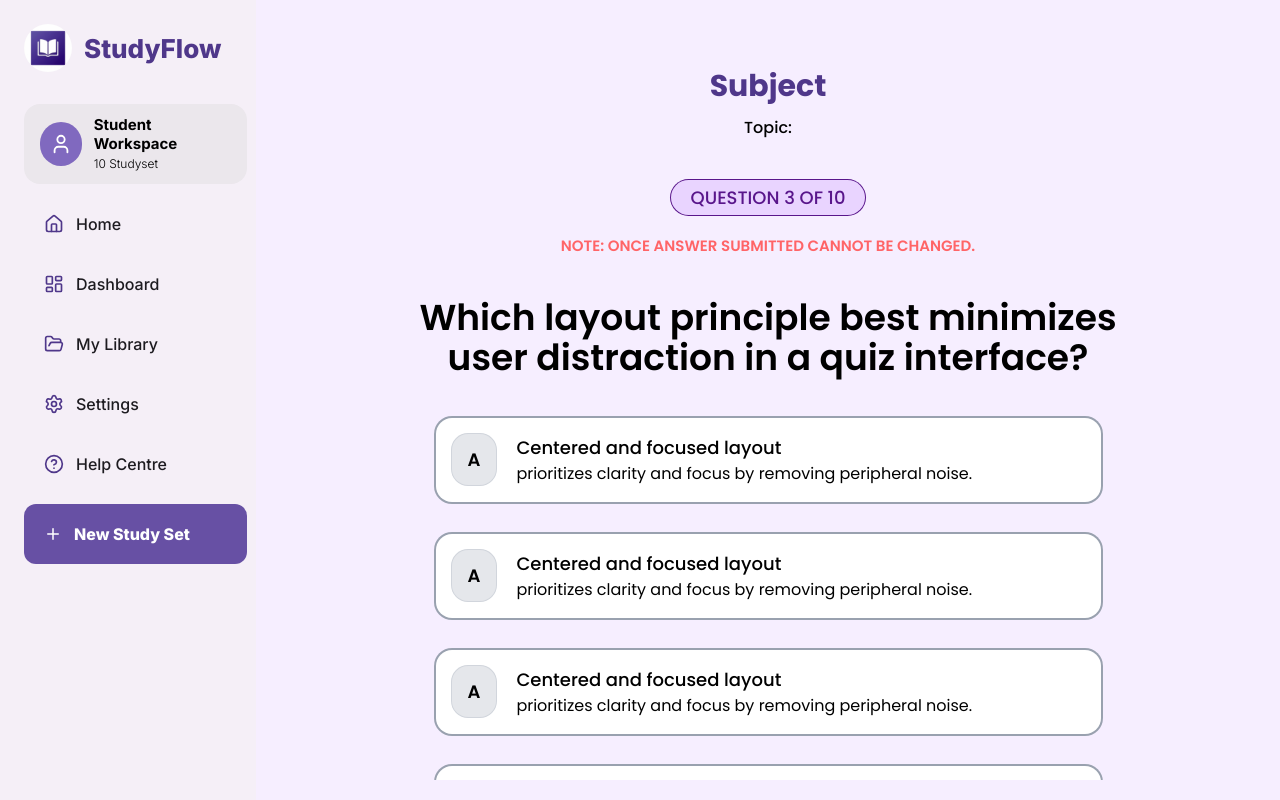
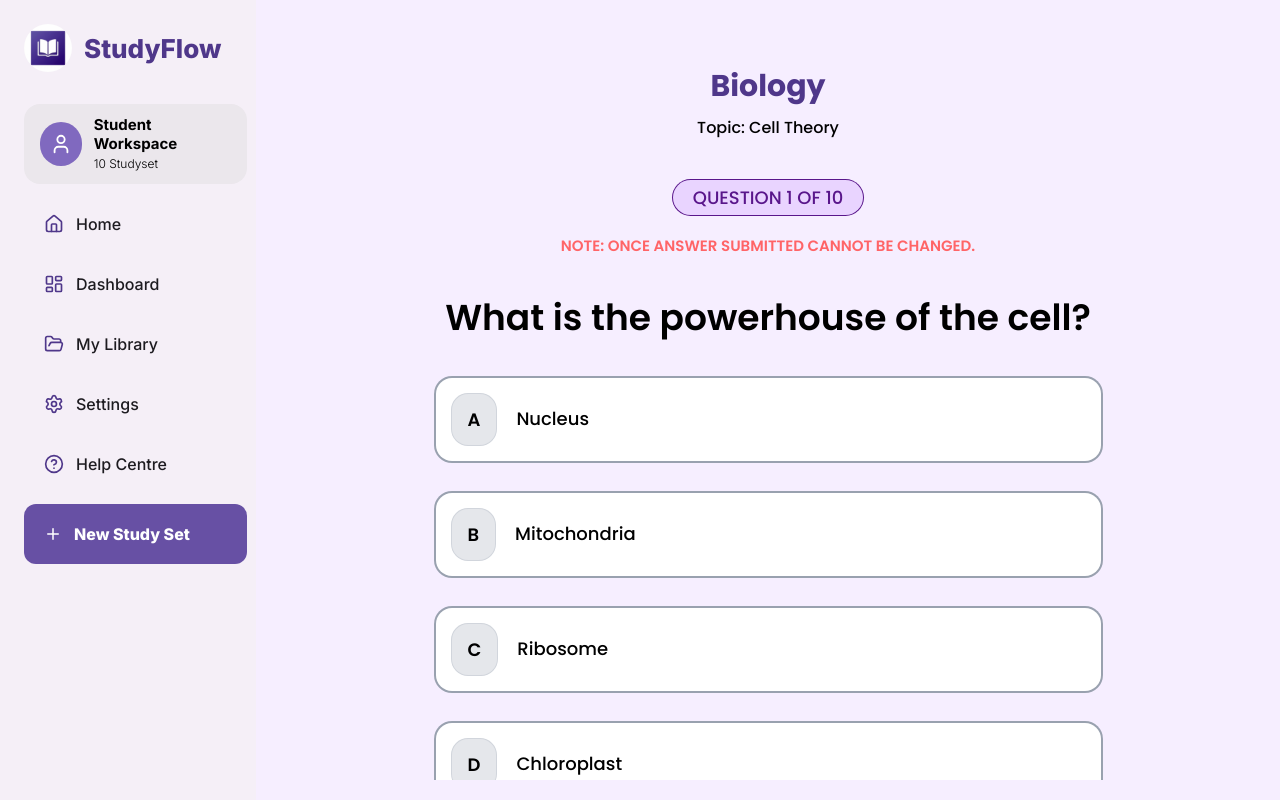
Before and after one commit to omkar-2225/StudyFlow-react, a React (Vite) app: page /quiz in a window 1280 px wide. Built offline with nearby package versions, Linux system fonts and the light colour scheme.

Commit message:
Quiz page completed

```diff
--- a/src/StudyFlowComp/Quiz/Quiz.jsx
+++ b/src/StudyFlowComp/Quiz/Quiz.jsx
@@ -1,52 +1,217 @@
 import { LucideBadgeQuestionMark, MoveRight } from 'lucide-react'
-import React from 'react'
+import React, { use, useState } from 'react'
 
 function Quiz() {
+
+  const quizzes = [
+  {
+    id: 1,
+    subject: "Biology",
+    topic: "Cell Theory",
+    questions: [
+      {
+        id: 1,
+        question: "What is the powerhouse of the cell?",
+        options: [
+          "Nucleus",
+          "Mitochondria",
+          "Ribosome",
+          "Chloroplast"
+        ],
+        correctAnswer: 1,
+        explanation: "Mitochondria produce ATP, the cell's energy currency."
+      },
+      {
+        id: 2,
+        question: "Who proposed the Cell Theory?",
+        options: [
+          "Charles Darwin",
+          "Matthias Schleiden and Theodor Schwann",
+          "Albert Einstein",
+          "Isaac Newton"
+        ],
+        correctAnswer: 1,
+        explanation: "Matthias Schleiden and Theodor Schwann proposed Cell Theory."
+      },
+      {
+        id: 3,
+        question: "What is the basic unit of life?",
+        options: [
+          "Atom",
+          "Molecule",
+          "The cell",
+          "Organism"
+        ],
+        correctAnswer: 2,
+        explanation: "The cell is the basic unit of life."
+      },
+      {
+        id: 4,
+        question: "Which organelle contains genetic material?",
+        options: [
+          "Mitochondria",
+          "Ribosome",
+          "The nucleus",
+          "Chloroplast"
+        ],
+        correctAnswer: 2,
+        explanation: "The nucleus contains genetic material (DNA)."
+      },
+      {
+        id: 5,
+        question: "Which cell organelle is responsible for protein synthesis?",
+        options: [
+          "Golgi apparatus",
+          "Ribosomes",
+          "Endoplasmic Reticulum",
+          "Nucleolus"
+        ],
+        correctAnswer: 1,
+        explanation: "Ribosomes are responsible for protein synthesis."
+      },
+      {
+        id: 6,
+        question: "What is the function of the cell membrane?",
+        options: [
+          "Energy production",
+          "Protein synthesis",
+          "Controls movement of substances into and out of the cell",
+          "Storage of genetic material"
+        ],
+        correctAnswer: 2,
+        explanation: "The cell membrane controls what enters and exits the cell."
+      },
+      {
+        id: 7,
+        question: "Which cells lack a nucleus?",
+        options: [
+          "Eukaryotic cells",
+          "Plant cells",
+          "Prokaryotic cells",
+          "Animal cells"
+        ],
+        correctAnswer: 2,
+        explanation: "Prokaryotic cells lack a nucleus."
+      },
+      {
+        id: 8,
+        question: "What is cytoplasm?",
+        options: [
+          "A membrane surrounding the cell",
+          "A jelly-like substance where organelles are suspended",
+          "The genetic material of the cell",
+          "A transport protein"
+        ],
+        correctAnswer: 1,
+        explanation: "Cytoplasm is a gel-like substance containing organelles."
+      },
+      {
+        id: 9,
+        question: "Which organelle performs photosynthesis?",
+        options: [
+          "Mitochondria",
+          "Ribosome",
+          "Chloroplast",
+          "Nucleus"
+        ],
+        correctAnswer: 2,
+        explanation: "Chloroplasts perform photosynthesis in plant cells."
+      },
+      {
+        id: 10,
+        question: "Name the organelle known as the cell's transport system.",
+        options: [
+          "Golgi apparatus",
+          "Endoplasmic Reticulum (ER)",
+          "Ribosome",
+          "Lysosome"
+        ],
+        correctAnswer: 1,
+        explanation: "The Endoplasmic Reticulum (ER) transports molecules in the cell."
+      }
+    ]
+  }
+];
+
+  const [currentQuizIndex, setCurrentQuizIndex] = useState(0);
+  const [currentQuestionIndex, setCurrentQuestionIndex] = useState(0)
+
+  const [answered, setAnswered] = useState(null);
+  const [correct, setCorrect] = useState(false);
+  const [score, setScore] = useState(0);
+  const [completed, setCompleted] = useState(false);
+
+  const currentQuiz = quizzes[currentQuizIndex];
+  const currentQuestion = currentQuiz.questions[currentQuestionIndex];
+
+  const [skippedQuestions, setSkippedQuestions] = useState([]);
+
+  // optionclicked
+  const optionClicked = (index) => {
+    setAnswered(index);
+  }
+
+  // handle next
+  const handleNext = () => {
+    if(answered == null){
+      alert("Please select atleast one option.")
+      return;
+    }
+
+    if(answered === currentQuestion.correctAnswer){
+      console.log("correct answer");
+    }
+    else{
+      console.log("incorrect answer.")
+    }
+
+    // moved to next question
+    if(currentQuestionIndex < currentQuiz.questions.length - 1){
+      setCurrentQuestionIndex(currentQuestionIndex + 1);
+      setAnswered(null);
+    }
+  }
+
+  // handles skip
+  const handleSkip = () => {
+    const confirmSkip = window.confirm("Are you sure you want to skip this question??. Note: You cannot return to this question again.")
+
+    if(confirmSkip){
+      setAnswered(null);
+
+      if(currentQuestionIndex < currentQuiz.questions.length - 1){
+        setCurrentQuestionIndex(currentQuestionIndex + 1);
+      }
+    }
+  }
+
+
+
   return (
     <div className='flex flex-col w-175 justify-center items-center mx-auto font-pop -mt-15'>
 
         {/* Topic and subject name */}
-        <h2 className='text-center text-3xl font-bold text-[#4F378A] mb-3'>Subject</h2>
-        <p className='mb-10 font-medium '>Topic: </p>
+        <h2 className='text-center text-3xl font-bold text-[#4F378A] mb-3'>{currentQuiz.subject}</h2>
+        <p className='mb-10 font-medium '>Topic: {currentQuiz.topic}</p>
 
       {/* total question */}
-      <span className='mb-5 bg-purple-200 px-5 py-1 text-[18px] font-medium text-purple-900 ring-1 rounded-full'>QUESTION 3 OF 10</span>
+      <span className='mb-5 bg-purple-200 px-5 py-1 text-[18px] font-medium text-purple-900 ring-1 rounded-full'>QUESTION {currentQuestionIndex + 1} OF {currentQuiz.questions.length}</span>
 
       {/* note */}
       <p className='mb-10 font-semibold text-[15px] text-red-400'>NOTE: ONCE ANSWER SUBMITTED CANNOT BE CHANGED.</p>
 
       {/* actual question */}
-      <h2 className='text-black text-4xl font-semibold text-center mb-10'>Which layout principle best minimizes user distraction in a quiz interface?</h2>
+      <h2 className='text-black text-4xl font-semibold text-center mb-10'>{currentQuestion.question}</h2>
 
       {/* options cards */}
-      <div className='w-[95%]  mb-8 flex bg-white p-4 gap-5 rounded-2xl ring-2 ring-gray-400 justify-center items-center hover:bg-gray-100 transition-all duration-300'>
-        <h2 className='bg-gray-200 px-4 py-3 rounded-2xl font-semibold ring ring-gray-300 text-[18px]'>A</h2>
-        <div className='flex flex-wrap'>
-            <p className='font-medium text-lg'>Centered and focused layout</p>
-            <p className='font-normal'>prioritizes clarity and focus by removing peripheral noise.</p>
+      {currentQuestion.options.map((option, index) => (
+        <div key={index} onClick={() => optionClicked(index)} className={`w-[95%]  mb-8 flex bg-white p-4 gap-5 rounded-2xl ring-2 ring-gray-400 items-center hover:bg-gray-100 transition-all duration-300 cursor-pointer ${answered === index ? 'ring-[#6750A4] bg-red-400': 'ring-gray-300 bg-white hover:ring-[#6750A4]'}`}>
+          <h2 className='bg-gray-200 px-4 py-3 rounded-2xl font-semibold ring ring-gray-300 text-[18px]'>{String.fromCharCode(65 + index)}</h2>
+          <div className='flex-1'>
+              <p className='font-medium text-lg'>{option}</p>
+          </div>
         </div>
-      </div>
-      <div className='w-[95%]  mb-8 flex bg-white p-4 gap-5 rounded-2xl ring-2 ring-gray-400 justify-center items-center hover:bg-gray-100 transition-all duration-300'>
-        <h2 className='bg-gray-200 px-4 py-3 rounded-2xl font-semibold ring ring-gray-300 text-[18px]'>A</h2>
-        <div className='flex flex-wrap'>
-            <p className='font-medium text-lg'>Centered and focused layout</p>
-            <p className='font-normal'>prioritizes clarity and focus by removing peripheral noise.</p>
-        </div>
-      </div>
-      <div className='w-[95%]  mb-8 flex bg-white p-4 gap-5 rounded-2xl ring-2 ring-gray-400 justify-center items-center hover:bg-gray-100 transition-all duration-300'>
-        <h2 className='bg-gray-200 px-4 py-3 rounded-2xl font-semibold ring ring-gray-300 text-[18px]'>A</h2>
-        <div className='flex flex-wrap'>
-            <p className='font-medium text-lg'>Centered and focused layout</p>
-            <p className='font-normal'>prioritizes clarity and focus by removing peripheral noise.</p>
-        </div>
-      </div>
-      <div className='w-[95%]  mb-8 flex bg-white p-4 gap-5 rounded-2xl ring-2 ring-gray-400 justify-center items-center hover:bg-gray-100 transition-all duration-300'>
-        <h2 className='bg-gray-200 px-4 py-3 rounded-2xl font-semibold ring ring-gray-300 text-[18px]'>A</h2>
-        <div className='flex flex-wrap'>
-            <p className='font-medium text-lg'>Centered and focused layout</p>
-            <p className='font-normal'>prioritizes clarity and focus by removing peripheral noise.</p>
-        </div>
-      </div>
+      ))}
 
       {/* buttons : request hint, skip, submitanswer (next button) */}
       <div className='flex items-center gap-3 justify-between w-full px-6 select-none'>
@@ -55,8 +220,8 @@ function Quiz() {
         <button className='flex gap-2 justify-center items-center font-semibold hover:text-green-600'><LucideBadgeQuestionMark /> Request hint</button>
 
         <div className='flex flex-row gap-5'>
-            <button className='bg-gray-100 text-black px-5 py-3 rounded-xl text-[16px] font-semibold hover:bg-gray-200 ring ring-gray-300'>Skip Question</button>
-            <button className='flex gap-2 bg-[#5a409c] text-white px-5 py-3 rounded-xl text-[16px] font-semibold justify-center items-center hover:bg-[#6448ab] hover:scale-105 transition-all duration-300'>Submit answer <MoveRight size={30} fontSize={20}/></button>
+            <button onClick={handleSkip} className='bg-gray-100 text-black px-5 py-3 rounded-xl text-[16px] font-semibold hover:bg-gray-200 ring ring-gray-300'>Skip Question</button>
+            <button onClick={handleNext} className='flex gap-2 bg-[#5a409c] text-white px-5 py-3 rounded-xl text-[16px] font-semibold justify-center items-center hover:bg-[#6448ab] hover:scale-105 transition-all duration-300'>Submit answer <MoveRight size={30} fontSize={20}/></button>
         </div>
       </div>
 
```
